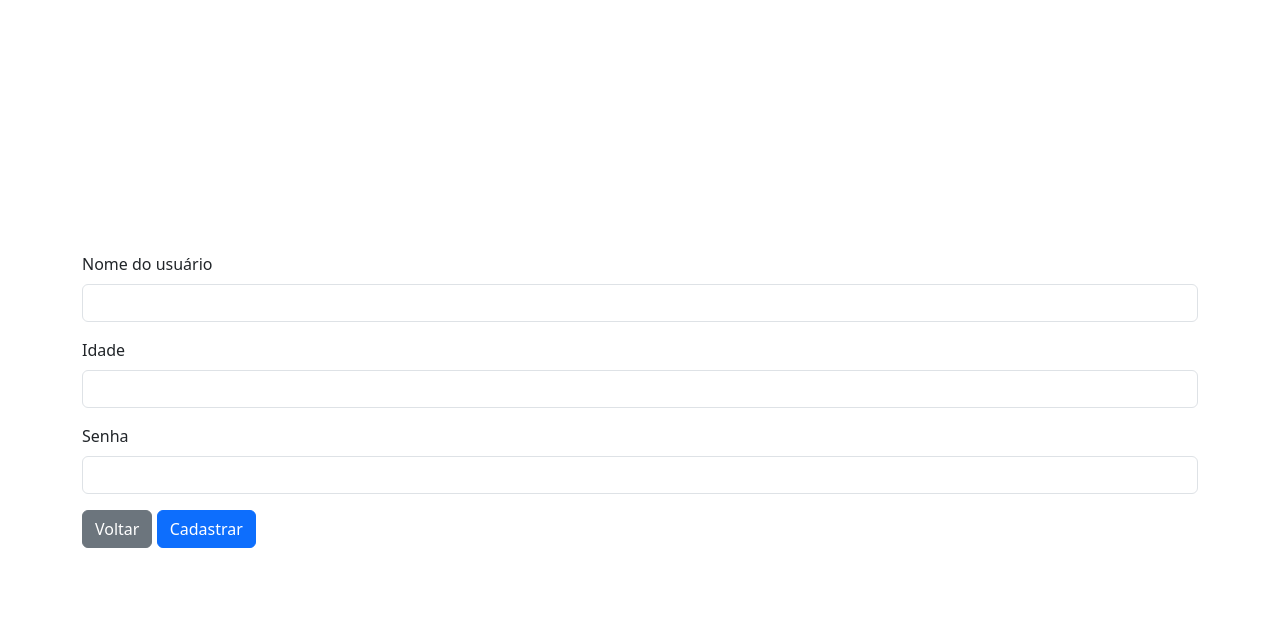
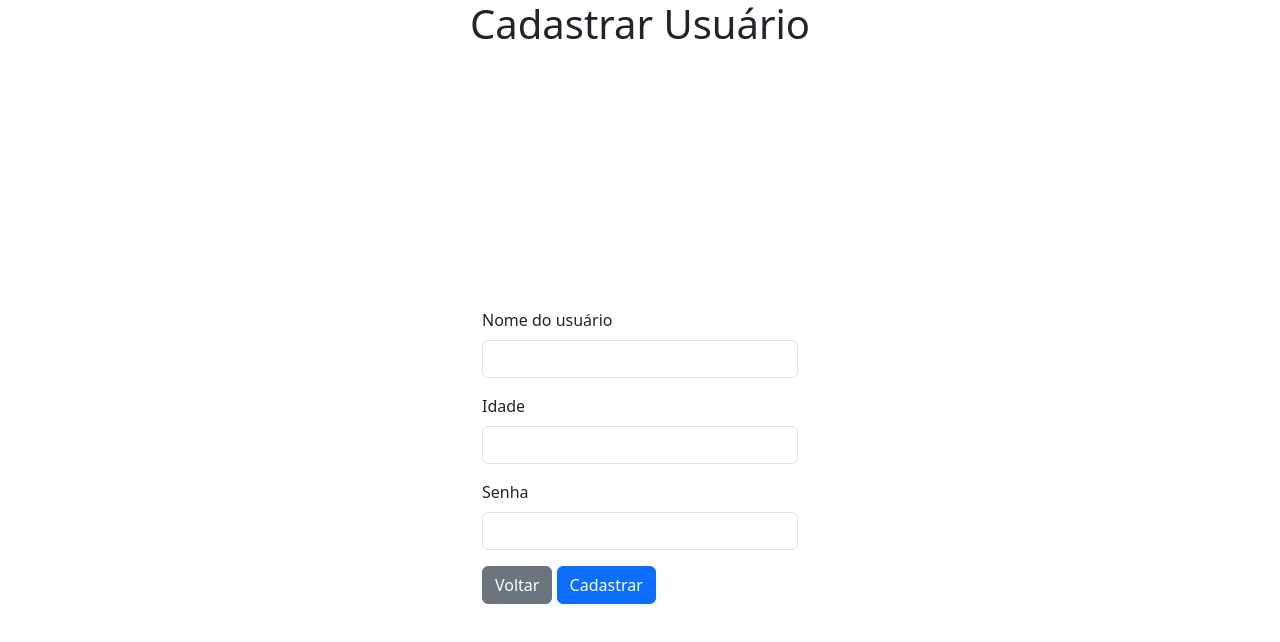
Before and after one commit to welkmari/Node.js, a plain HTML site: page Frontend/cadastroUsuario/index.html in a window 1280 px wide. Drawn offline with nearby package versions, Linux system fonts and the light colour scheme.

Commit message:
atualizado

```diff
--- a/Frontend/cadastroUsuario/index.html
+++ b/Frontend/cadastroUsuario/index.html
@@ -11,6 +11,8 @@
 </head>
 
 <body>
+    <div>
+        <h1>Cadastrar Usuário</h1>
         <div class="forms">
             <form class="container">
                 <div class="mb-3">
@@ -31,6 +33,7 @@
                 </div>
             </form>
         </div>
+    </div>
     <script src="script.js"></script>
 </body>
 
--- a/Frontend/cadastroUsuario/style.css
+++ b/Frontend/cadastroUsuario/style.css
@@ -8,3 +8,9 @@
     display: flex;
     justify-content: space-between;
 }
+body{
+    display: flex;
+    justify-content: center;
+    align-items: center;
+
+}
```
Lines whose indentation alone changed are shown as unchanged.
